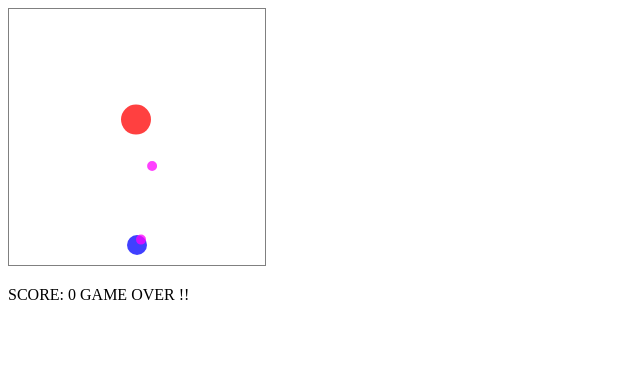
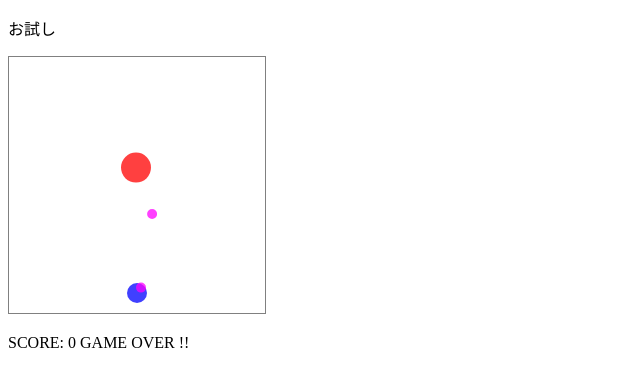
Before and after one commit to progress-txf/toyo_group_app, a website: page www/index.html in a window 1280 px wide. Shown: the whole page, without its empty margins (0-640 px from the left). Drawn offline with Linux system fonts and the light colour scheme.

Commit message:
Update index.html
変更できるか確認しました。

```diff
--- a/www/index.html
+++ b/www/index.html
@@ -1,12 +1,14 @@
 <!DOCTYPE html>
 <html>
 	<head>
+		<P> お試し <p>
 		<script src="common.js"></script>
 		<script src="character.js"></script>
 		<script src="boss.js"></script>
 		<script src="main.js"></script>
 
 		<style>canvas {border: 1px solid gray;}</style>
+
 	</head>
 	<body>
 		<canvas id="screen"></canvas>
```
